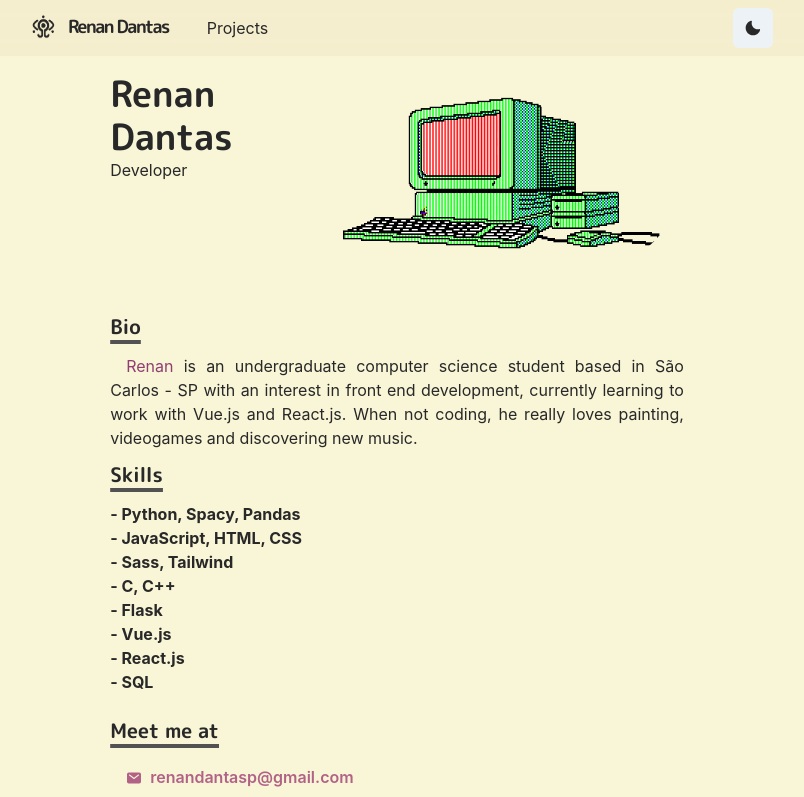
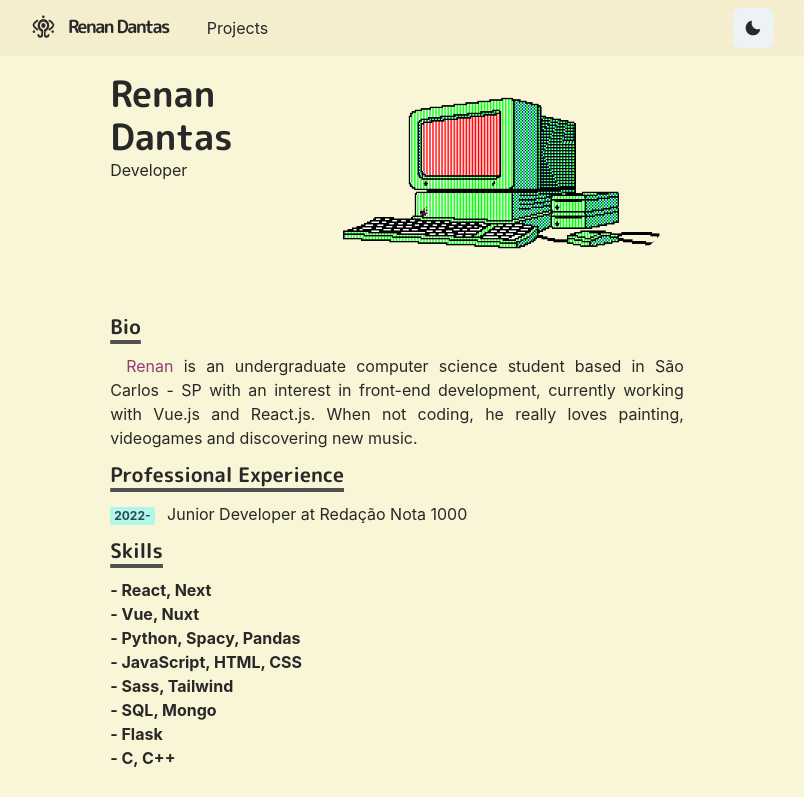
Before and after one commit to renandantasp/renan-homepage, a Next.js app: page / in a window 1280 px wide. Shown: the top 797 px of the page, without its empty margins (243-1047 px from the left). Built offline with nearby package versions, Linux system fonts and the light colour scheme.

Commit message:
add professional exp

```diff
--- a/pages/index.js
+++ b/pages/index.js
@@ -1,8 +1,10 @@
-import { Container, Box, Heading, Image, Button, Link, List, ListItem, Icon, useColorModeValue } from '@chakra-ui/react'
+import { Container, Box, Heading, Image, Button, Link, List, ListItem, Icon, useColorModeValue, Badge } from '@chakra-ui/react'
 import NextLink from 'next/link'
 import Section from '../components/section'
 import Paragraph from '../components/paragraph'
-import {StatAtr} from '../components/stats'
+import {StatAtr, StatSec} from '../components/stats'
+import { MetaData } from '../components/project'
+
 import { ChevronRightIcon } from '@chakra-ui/icons'
 
 import {
@@ -42,21 +44,26 @@ const Page = () => {
                     Bio
                 </Heading>
                 <Paragraph>
-                <Link href="https://github.com/renandantasp">Renan</Link> is an undergraduate computer science student based in São Carlos - SP with an interest in front end development, currently learning to work with Vue.js and React.js. When not coding, he really loves painting, videogames and discovering new music.
+                <Link href="https://github.com/renandantasp">Renan</Link> is an undergraduate computer science student based in São Carlos - SP with an interest in front-end development, currently working with Vue.js and React.js. When not coding, he really loves painting, videogames and discovering new music.
                 </Paragraph>
                 <Section delay={0.1}>
+                <Heading as="h3" variant="section-title">
+                    Professional Experience
+                </Heading>
+                <MetaData>2022-</MetaData> Junior Developer at Redação Nota 1000 <br/>
+
                 <Heading as="h3" variant="section-title">
                     Skills
                 </Heading>
                 <StatAtr>
+                    - React, Next <br/>
+                    - Vue, Nuxt <br/>
                     - Python, Spacy, Pandas <br/>
                     - JavaScript, HTML, CSS <br/>
                     - Sass, Tailwind <br/>
+                    - SQL, Mongo <br/>
+                    - Flask <br/>
                     - C, C++ <br/>
-                    - Flask <br/>
-                    - Vue.js <br/>
-                    - React.js <br/>
-                    - SQL <br/>
                 </StatAtr>
                 </Section>
 
```
